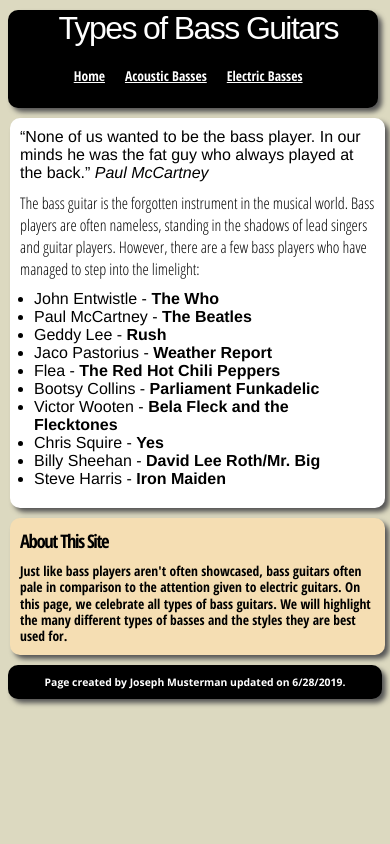
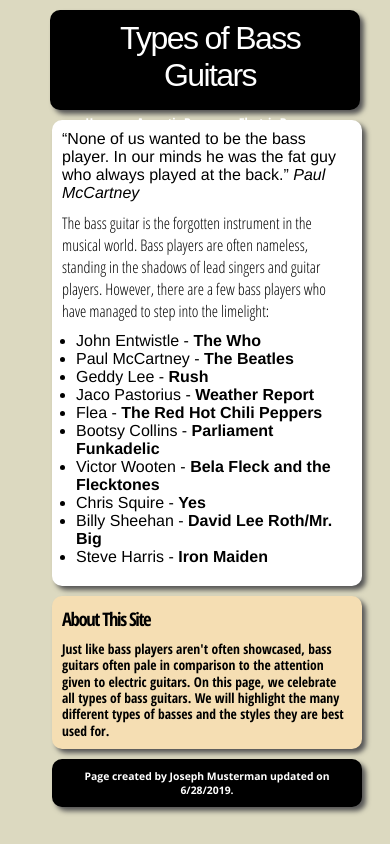
Before and after one commit to jcmusterman/Musterman-Midterm, a plain HTML site: page index.html in a window 390 px wide. Drawn offline with nearby package versions, Linux system fonts and the light colour scheme; a web font is replaced by a local one.

Commit message:
Update style.css

```diff
--- a/style.css
+++ b/style.css
@@ -136,25 +136,26 @@
 
 	@media screen and (max-width: 1050px){
 	body{
-		margin: 0 8px;
+		margin: 0 50px;
 	}
 	#wrapper{
-		min-width: 98%;
+		min-width: 100%;
 		border: none;
 	}
 	header {
 		height:80px;
 		margin: 10px 0px 10px;
 		background:#000;
-		padding:0px;
-		width:99%;
+		padding:10px;
+		width:100%;
+		display: block;
 		}
 
 		header h1{
 			font-size: 2em;
 			display:block;
 			text-align: center;
-			width:96%
+			width:100%
 			padding:0;
 			margin: 0 2px;
 		}
@@ -170,7 +171,7 @@
 			list-style-type:none;
 			}
 	.main{
-	width:95%;
+	width:100%;
 		box-shadow: none;
 		}
 			article{
@@ -194,3 +195,7 @@
 					width:95%;
 					max-width: 400px;
 							}
+			footer{
+				width:100%;
+				padding: 10px;
+				margin: 0 2px;}
```
